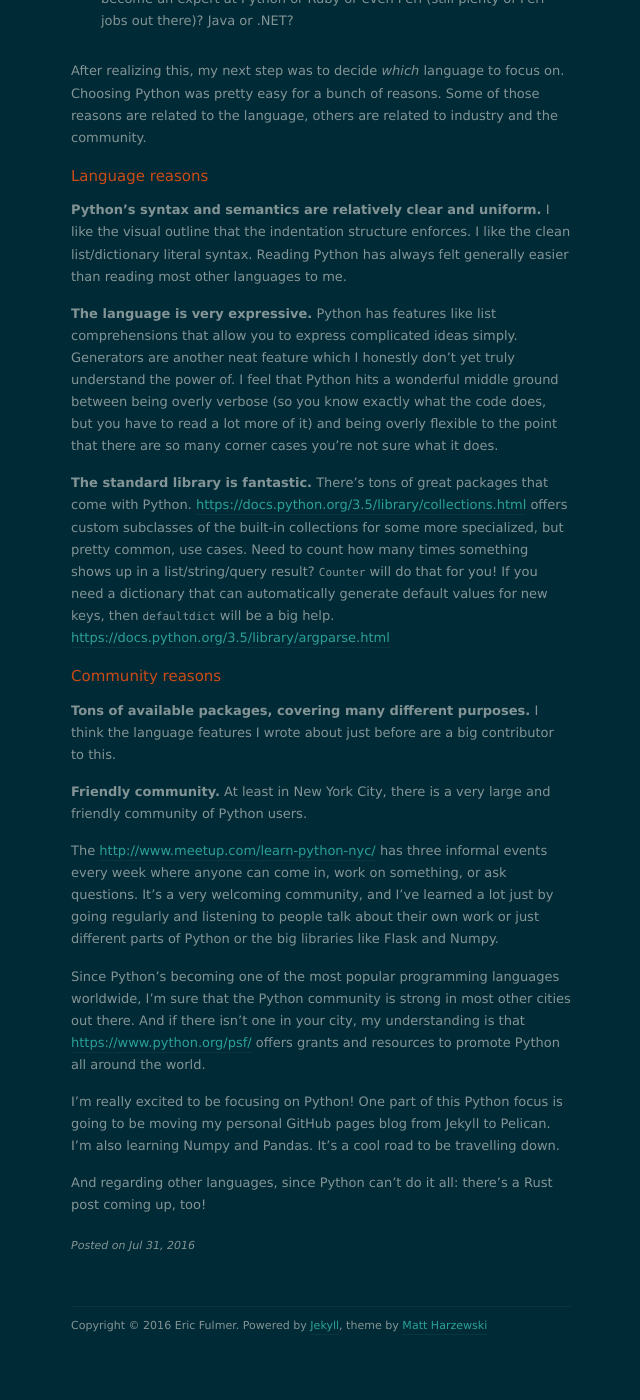
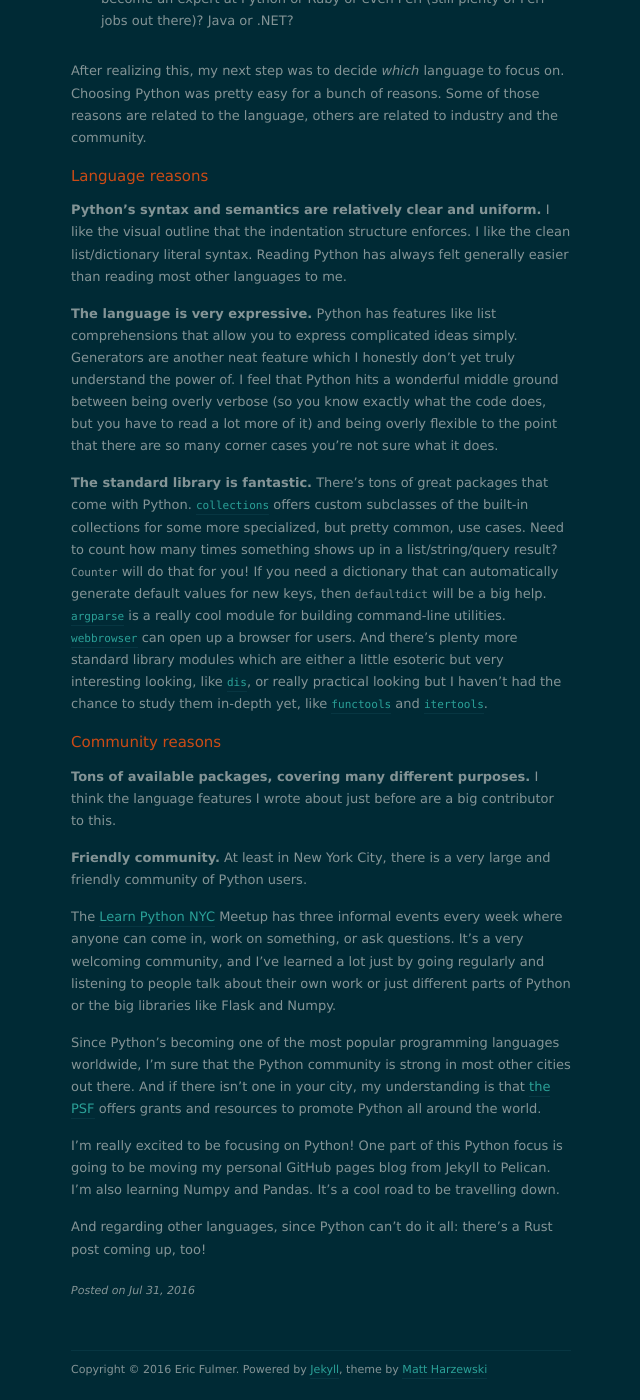
Before and after one commit to EFulmer/EFulmer.github.io, a Jekyll site: the page built from _posts/2016-07-31-why-im-focusing-on-python.markdown, in a window 1280 px wide and 1400 px high, scrolled down 718 px. Shown: the whole window, without its empty margins (319-959 px from the left). Built offline with Jekyll 4.4.1, drawn with Linux system fonts in a browser that asks for light colours; nearby versions of some CDN libraries; before the commit the page ends 2074 px from its top, so only the background shows below that.

Commit message:
cleaned up links

```diff
--- a/_posts/2016-07-31-why-im-focusing-on-python.markdown
+++ b/_posts/2016-07-31-why-im-focusing-on-python.markdown
@@ -21,7 +21,7 @@ Language reasons
 
 **The language is very expressive.** Python has features like list comprehensions that allow you to express complicated ideas simply. Generators are another neat feature which I honestly don't yet truly understand the power of. I feel that Python hits a wonderful middle ground between being overly verbose (so you know exactly what the code does, but you have to read a lot more of it) and being overly flexible to the point that there are so many corner cases you're not sure what it does.
 
-**The standard library is fantastic.** There's tons of great packages that come with Python. [https://docs.python.org/3.5/library/collections.html](`collections`) offers custom subclasses of the built-in collections for some more specialized, but pretty common, use cases. Need to count how many times something shows up in a list/string/query result? `Counter` will do that for you! If you need a dictionary that can automatically generate default values for new keys, then `defaultdict` will be a big help. [https://docs.python.org/3.5/library/argparse.html](`argparse`)
+**The standard library is fantastic.** There's tons of great packages that come with Python. [`collections`](https://docs.python.org/3.5/library/collections.html) offers custom subclasses of the built-in collections for some more specialized, but pretty common, use cases. Need to count how many times something shows up in a list/string/query result? `Counter` will do that for you! If you need a dictionary that can automatically generate default values for new keys, then `defaultdict` will be a big help. [`argparse`](https://docs.python.org/3.5/library/argparse.html) is a really cool module for building command-line utilities. [`webbrowser`](https://docs.python.org/3.5/library/webbrowser.html) can open up a browser for users. And there's plenty more standard library modules which are either a little esoteric but very interesting looking, like [`dis`](https://docs.python.org/3/library/dis.html), or really practical looking but I haven't had the chance to study them in-depth yet, like [`functools`](https://docs.python.org/3/library/functools.html) and [`itertools`](https://docs.python.org/3/library/itertools.html).
 
 Community reasons
 -----------------
@@ -30,9 +30,9 @@ Community reasons
 
 **Friendly community.** At least in New York City, there is a very large and friendly community of Python users.
 
-The [http://www.meetup.com/learn-python-nyc/](Learn Python NYC) has three informal events every week where anyone can come in, work on something, or ask questions. It's a very welcoming community, and I've learned a lot just by going regularly and listening to people talk about their own work or just different parts of Python or the big libraries like Flask and Numpy.
+The [Learn Python NYC](http://www.meetup.com/learn-python-nyc/) Meetup has three informal events every week where anyone can come in, work on something, or ask questions. It's a very welcoming community, and I've learned a lot just by going regularly and listening to people talk about their own work or just different parts of Python or the big libraries like Flask and Numpy.
 
-Since Python's becoming one of the most popular programming languages worldwide, I'm sure that the Python community is strong in most other cities out there. And if there isn't one in your city, my understanding is that [https://www.python.org/psf/](the PSF) offers grants and resources to promote Python all around the world.
+Since Python's becoming one of the most popular programming languages worldwide, I'm sure that the Python community is strong in most other cities out there. And if there isn't one in your city, my understanding is that [the PSF](https://www.python.org/psf/) offers grants and resources to promote Python all around the world.
 
 
 I'm really excited to be focusing on Python! One part of this Python focus is going to be moving my personal GitHub pages blog from Jekyll to Pelican. I'm also learning Numpy and Pandas. It's a cool road to be travelling down.
```
